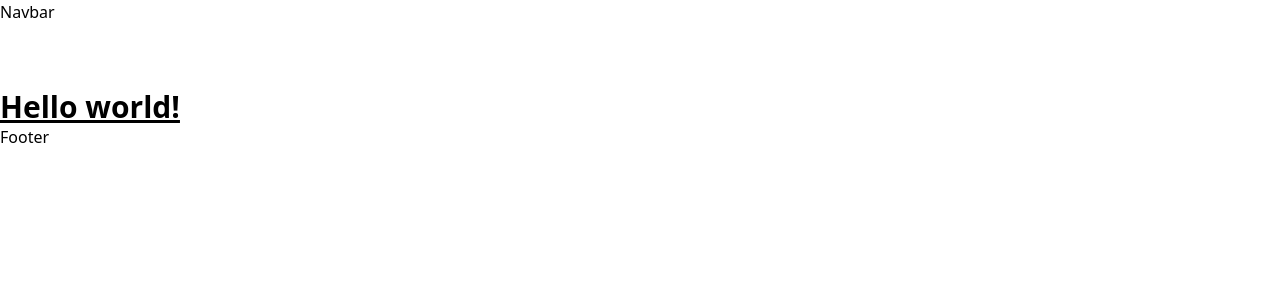
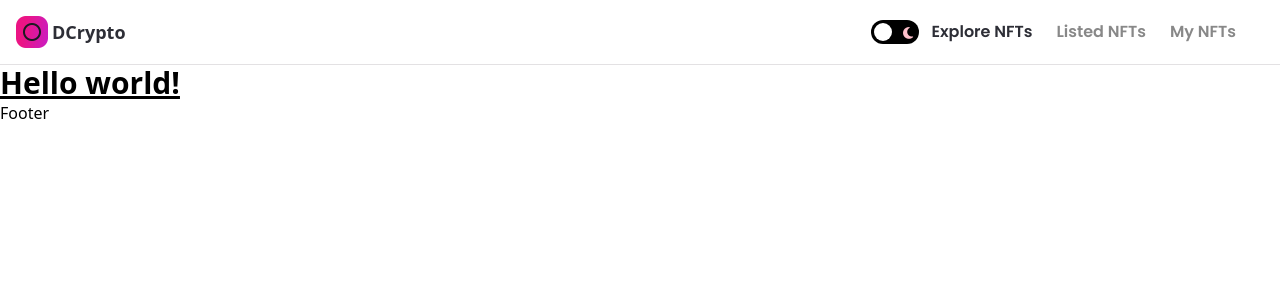
Before and after one commit to dinethlive/nft_marketplace, a Next.js app: page / in a window 1280 px wide. Shown: the top 300 px of the page. Built offline with nearby package versions, Linux system fonts and the light colour scheme.

Commit message:
Add Navbar component

```diff
--- a/components/Navbar.jsx
+++ b/components/Navbar.jsx
@@ -1,7 +1,132 @@
-import React from 'react';
+import { useState } from 'react';
+import { useTheme } from 'next-themes';
+import Image from 'next/image';
+import Link from 'next/link';
+import images from '../assets';
 
-const Navbar = () => (
-  <div>Navbar</div>
-);
+const MenuItems = ({ isMobile, active, setActive, setIsOpen }) => {
+  const generateLink = (i) => {
+    switch (i) {
+      case 0:
+        return '/';
+      case 1:
+        return '/created-nfts';
+      case 2:
+        return '/my-nfts';
+      default:
+        return '/';
+    }
+  };
+
+  return (
+    <ul className={`list-none flexCenter flex-row ${isMobile && 'flex-col h-full'}`}>
+      {['Explore NFTs', 'Listed NFTs', 'My NFTs'].map((item, i) => (
+        <li
+          key={i}
+          onClick={() => {
+            setActive(item);
+
+            if (isMobile) setIsOpen(false);
+          }}
+          className={`flex flex-row items-center font-poppins font-semibold text-base dark:hover:text-white hover:text-nft-dark mx-3
+          ${active === item
+            ? 'dark:text-white text-nft-black-1'
+            : 'dark:text-nft-gray-3 text-nft-gray-2'}
+          ${isMobile && 'my-5 text-xl'}`}
+        >
+          <Link href={generateLink(i)}>{item}</Link>
+        </li>
+      ))}
+    </ul>
+  );
+};
+
+const Navbar = () => {
+  const { theme, setTheme } = useTheme();
+  const [active, setActive] = useState('Explore NFTs');
+  const [isOpen, setIsOpen] = useState(false);
+
+  return (
+    <nav className="flexBetween w-full fixed z-10 p-4 flex-row border-b dark:bg-nft-dark bg-white dark:border-nft-black-1 border-nft-gray-1">
+      <div className="flex flex-1 flex-row justify-start">
+        <Link href="/">
+          <div className="flexCenter md:hidden cursor-pointer" onClick={() => setActive('Explore NFTs')}>
+            <Image src={images.logo02} objectFit="contain" width={32} height={32} alt="logo" />
+            <p className=" dark:text-white text-nft-black-1 font-semibold text-lg ml-1">DCrypto</p>
+          </div>
+        </Link>
+        <Link href="/">
+          <div
+            className="hidden md:flex"
+            onClick={() => {
+              setActive('Explore NFTs');
+              setIsOpen(false);
+            }}
+          >
+            <Image src={images.logo02} objectFit="contain" width={32} height={32} alt="logo" />
+          </div>
+        </Link>
+      </div>
+
+      <div className="flex flex-initial flex-row justify-end">
+        <div className="flex items-center mr-2">
+          <input
+            type="checkbox"
+            className="checkbox"
+            id="checkbox"
+            onChange={() => setTheme(theme === 'light' ? 'dark' : 'light')}
+          />
+          <label htmlFor="checkbox" className="flexBetween w-8 h-4 bg-black rounded-2xl p-1 relative label">
+            <i className="fas fa-sun" />
+            <i className="fas fa-moon" />
+            <div className="w-3 h-3 absolute bg-white rounded-full ball" />
+          </label>
+        </div>
+
+        <div className="md:hidden flex">
+          <ul className="list-none flexCenter flex-row">
+            <MenuItems active={active} setActive={setActive} />
+          </ul>
+          <div className="ml-4" />
+        </div>
+      </div>
+
+      <div className="hidden md:flex ml-2">
+        {!isOpen
+          ? (
+            <Image
+              src={images.menu}
+              objectFit="contain"
+              width={25}
+              height={25}
+              alt="menu"
+              onClick={() => setIsOpen(!isOpen)}
+              className={theme === 'light' ? 'filter invert' : undefined}
+            />
+          )
+          : (
+            <Image
+              src={images.cross}
+              objectFit="contain"
+              width={20}
+              height={20}
+              alt="close"
+              onClick={() => setIsOpen(!isOpen)}
+              className={theme === 'light' ? 'filter invert' : undefined}
+            />
+          )}
+
+        {isOpen && (
+          <div className="fixed inset-0 top-65 dark:bg-nft-dark bg-white z-10 nav-h flex justify-between flex-col">
+            <div className="flex-1 p-4">
+              <MenuItems active={active} setActive={setActive} isMobile setIsOpen={setIsOpen} />
+            </div>
+            <div className="p-4 border-t dark:border-nft-black-1 border-nft-gray-1" />
+          </div>
+        )}
+      </div>
+    </nav>
+  );
+};
 
 export default Navbar;
--- a/components/index.js
+++ b/components/index.js
@@ -1,4 +1,5 @@
 import Navbar from './Navbar';
 import Footer from './Footer';
+import Button from './Button';
 
-export { Navbar, Footer };
+export { Navbar, Footer, Button };
--- a/pages/_app.js
+++ b/pages/_app.js
@@ -1,6 +1,6 @@
 import Script from 'next/script';
 import { ThemeProvider } from 'next-themes';
-import { Footer, Navbar } from '../components';
+import { Footer, Navbar } from '../components/index';
 import '../styles/globals.css';
 
 const Marketplace = ({ Component, pageProps }) => (
```
Also changed, not shown: components/Button.jsx (added).
